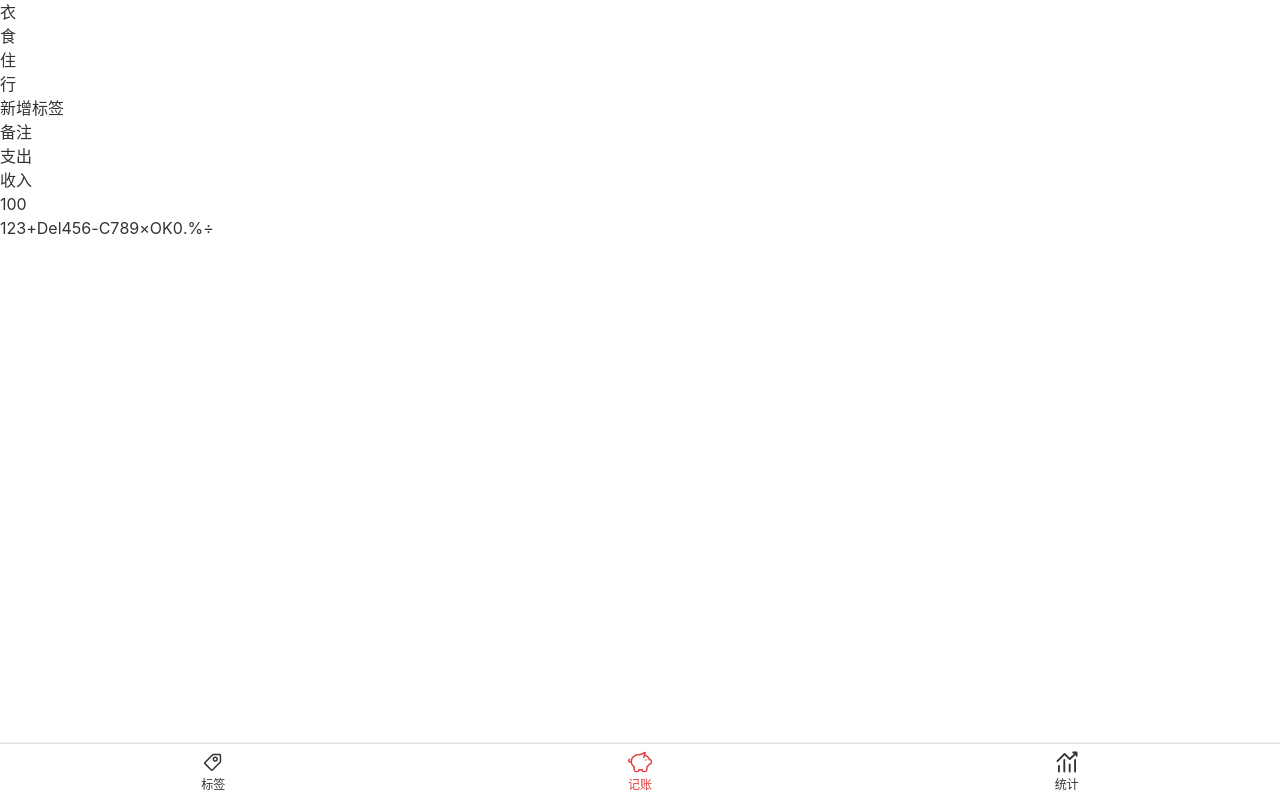
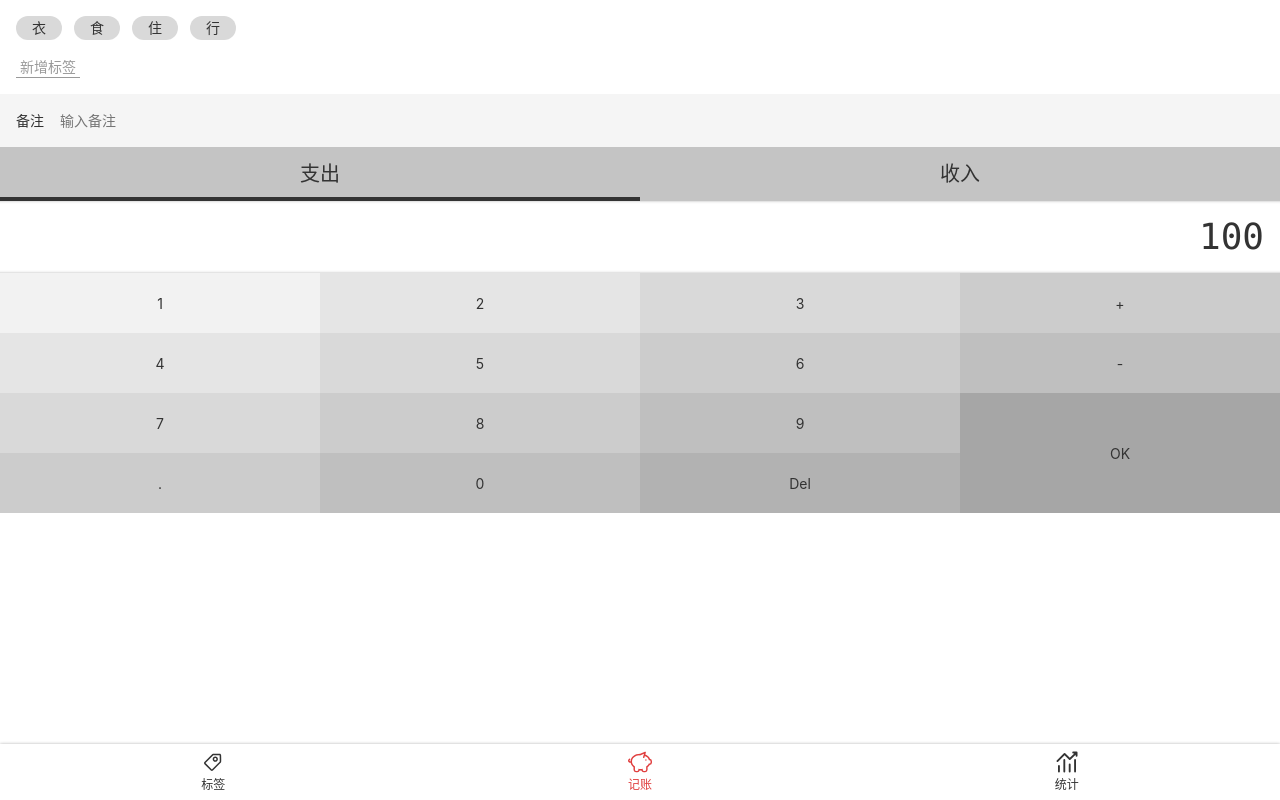
Before and after one commit to gaozheng2/money, a Vue app: page /#/money in a window 1280 px wide. Built offline with nearby package versions, Linux system fonts and the light colour scheme.

Commit message:
Money 组件添加样式

```diff
--- a/src/App.vue
+++ b/src/App.vue
@@ -10,14 +10,10 @@
 
 body {
   font-family: $font-hei;
+  font-size: 16px;
   -webkit-font-smoothing: antialiased;
   -moz-osx-font-smoothing: grayscale;
   line-height: 1.5;
   color: #333;
 }
-
-a {
-  color: inherit;
-  text-decoration: none;
-}
 </style>
--- a/src/assets/css/common.scss
+++ b/src/assets/css/common.scss
@@ -11,3 +11,22 @@
 $font-fangsong: Baskerville, "Times New Roman", "Liberation Serif", STFangsong, FangSong, FangSong_GB2312, "CWTEX\-F", serif;
 
 $color-highlight: #e03e3e;
+
+// placeholder 所有引用 %clearfix 的选择器都会出现在这里
+%clearfix {
+  &::after {
+    content: '';
+    display: block;
+  }
+}
+
+//$color-shadow: rgba(0, 0, 0, 0.3);
+$color-shadow: fade_out(black, 0.7);
+%outerShadow {
+  box-shadow: 0 0 3px $color-shadow;
+}
+
+%innerShadow {
+  box-shadow: inset 0 -3px 3px -3px $color-shadow,
+  inset 0 3px 3px -3px $color-shadow;
+}
--- a/src/assets/css/ress.css
+++ b/src/assets/css/ress.css
@@ -257,6 +257,7 @@
     [hidden~='screen'] {
         display: inherit;
     }
+
     [hidden~='screen']:not(:active):not(:focus):not(:target) {
         position: absolute !important;
         clip: rect(0 0 0 0) !important;
@@ -277,3 +278,17 @@
 [aria-disabled] {
     cursor: default;
 }
+
+/* 项目添加的 CSS Reset 内容 */
+a {
+    color: inherit;
+    text-decoration: none;
+}
+
+ul, ol {
+    list-style: none;
+}
+
+:focus { /* button input 等元素选中后没有边框 */
+    outline: none;
+}
--- a/src/components/Layout.vue
+++ b/src/components/Layout.vue
@@ -1,5 +1,5 @@
 <template>
-  <div class="nav-wrapper">
+  <div class="layout-wrapper">
     <div class="content">
       <slot/>
     </div>
@@ -14,7 +14,7 @@
 </script>
 
 <style lang='scss' scoped>
-.nav-wrapper {
+.layout-wrapper {
   display: flex;
   flex-direction: column;
   height: 100vh; // 高度一个屏幕
--- a/src/components/Nav.vue
+++ b/src/components/Nav.vue
@@ -19,8 +19,8 @@
 @import "~@/assets/css/common.scss";
 
 nav {
+  @extend %outerShadow;
   display: flex;
-  box-shadow: 0 0 3px rgba(0, 0, 0, 0.3);
 
   > .item {
     padding: 2px 0;
--- a/src/views/Money.vue
+++ b/src/views/Money.vue
@@ -1,5 +1,5 @@
 <template>
-  <Layout>
+  <Layout class="layout">
     <div class="tags">
       <ul class="current">
         <li>衣</li>
@@ -11,10 +11,10 @@
         <button>新增标签</button>
       </div>
     </div>
-    <div>
-      <label class="notes">
+    <div class="notes">
+      <label>
         <span>备注</span>
-        <input type="text"/>
+        <input type="text" placeholder="输入备注"/>
       </label>
     </div>
     <div>
@@ -25,26 +25,22 @@
     </div>
     <div class="numberPad">
       <div class="output">100</div>
-      <div class="buttons">
+      <div class="buttons clearfix">
         <button>1</button>
         <button>2</button>
         <button>3</button>
         <button>+</button>
-        <button>Del</button>
         <button>4</button>
         <button>5</button>
         <button>6</button>
         <button>-</button>
-        <button>C</button>
         <button>7</button>
         <button>8</button>
         <button>9</button>
-        <button>×</button>
-        <button>OK</button>
+        <button class="ok">OK</button>
+        <button>.</button>
         <button>0</button>
-        <button>.</button>
-        <button>%</button>
-        <button>÷</button>
+        <button>Del</button>
       </div>
     </div>
   </Layout>
@@ -55,3 +51,145 @@
   name: 'money',
 };
 </script>
+
+<style lang="scss" scoped>
+@import "~@/assets/css/common.scss";
+
+.layout {
+  font-size: 14px;
+  display: flex;
+  flex-direction: column;
+}
+
+.tags {
+  padding: 16px;
+  flex-grow: 1;
+
+  > .current {
+    display: flex;
+
+    > li {
+      background: #d9d9d9;
+      padding: 0 16px;
+      margin-right: 12px;
+      font-size: 14px;
+      $h: 24px;
+      height: $h;
+      line-height: $h; /* 只有一行文字时，可以使用 line-height = height 设置垂直居中 */
+      border-radius: $h/2;
+    }
+  }
+
+  > .new {
+    padding-top: 16px;
+
+    button {
+      border-bottom: 1px solid;
+      padding: 0 4px;
+      color: #999;
+    }
+  }
+}
+
+.notes {
+  background: #f5f5f5;
+  padding-left: 16px;
+
+  > label {
+    display: flex;
+    align-items: center;
+
+    > span {
+      padding-right: 16px;
+    }
+  }
+
+  input {
+    padding: 16px 16px 16px 0;
+    flex-grow: 1;
+
+  }
+}
+
+.types {
+  background: #c4c4c4;
+  display: flex;
+  text-align: center;
+  font-size: 20px;
+
+  > li {
+    width: 50%;
+    padding: 12px 0;
+    position: relative;
+
+    &.selected::after { /* & 代表当前元素 */
+      content: '';
+      position: absolute;
+      bottom: 0;
+      left: 0;
+      width: 100%;
+      height: 4px;
+      background: #333;
+    }
+  }
+
+
+}
+
+.numberPad {
+
+  .output {
+    @extend %innerShadow;
+    font-family: Consolas, monospace; /* monospace 代表等宽字体 */
+    padding: 9px 16px;
+    font-size: 36px;
+    text-align: right;
+  }
+
+  .buttons {
+    @extend %clearfix;
+
+    > button {
+      width: 25%;
+      $h: 60px;
+      height: $h;
+      float: left;
+
+      &.ok {
+        height: $h*2;
+        float: right;
+      }
+
+      $bg: #f2f2f2;
+
+      &:nth-child(1) {
+        background: $bg;
+      }
+
+      &:nth-child(2), &:nth-child(5) {
+        background: darken($bg, 5%); // scss 颜色函数
+      }
+
+      &:nth-child(3), &:nth-child(6), &:nth-child(9) {
+        background: darken($bg, 2*5%);
+      }
+
+      &:nth-child(4), &:nth-child(7), &:nth-child(10), &:nth-child(13) {
+        background: darken($bg, 3*5%);
+      }
+
+      &:nth-child(8), &:nth-child(11), &:nth-child(14) {
+        background: darken($bg, 4*5%);
+      }
+
+      &:nth-child(15) {
+        background: darken($bg, 5*5%);
+      }
+
+      &:nth-child(12) {
+        background: darken($bg, 6*5%);
+      }
+    }
+  }
+}
+</style>
```
Lines whose indentation alone changed are shown as unchanged.
